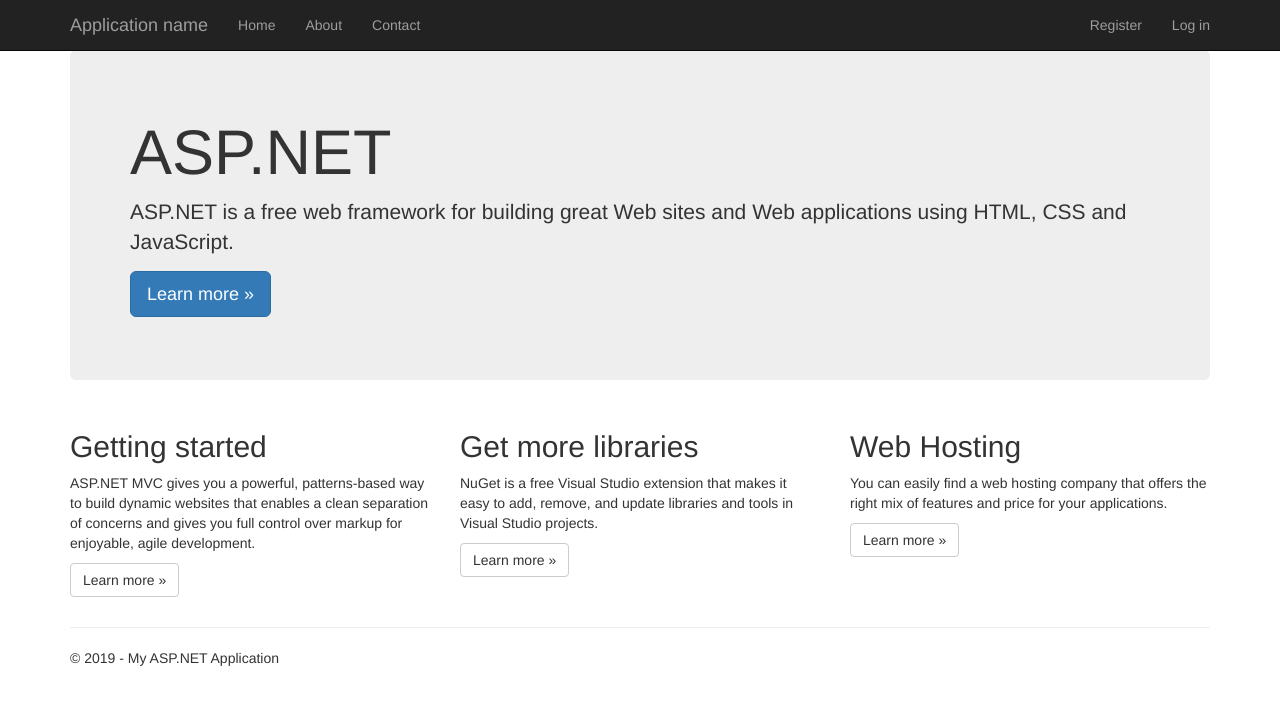
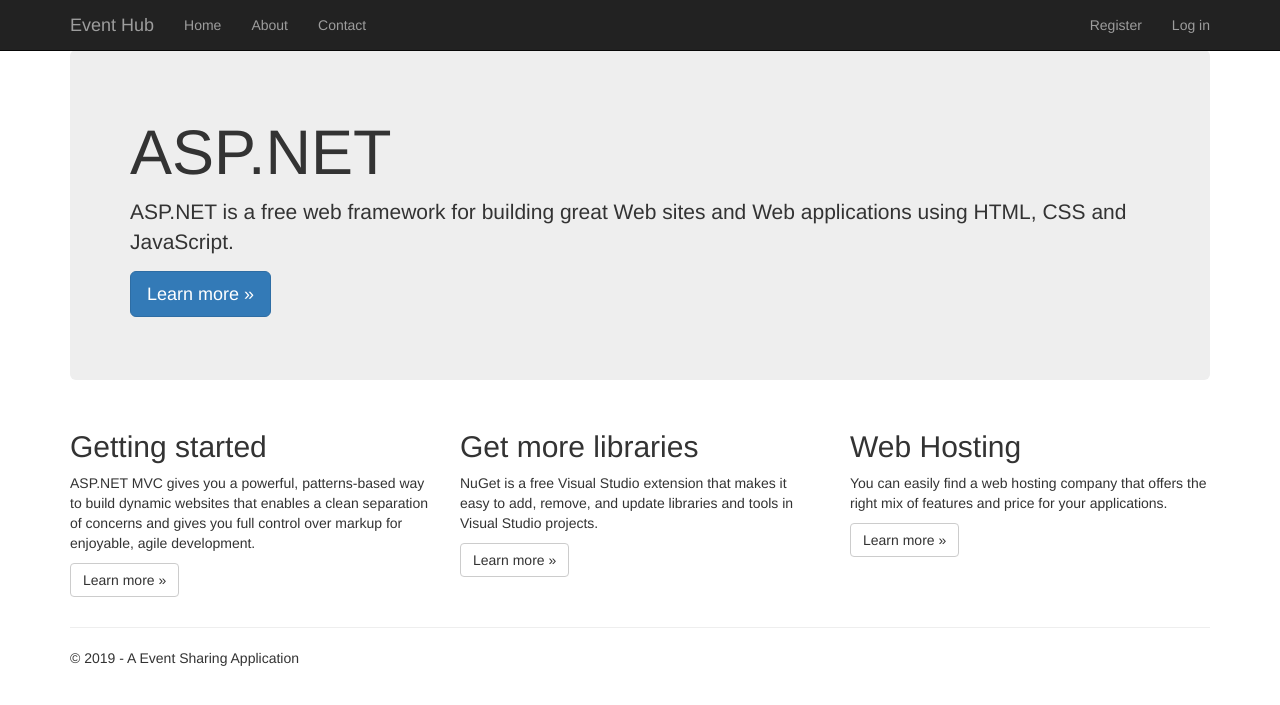
Before and after one commit to kmrul/EventHub, an ASP.NET MVC app: page / in a window 1280 px wide. Shown: the top 705 px of the page. Run offline with ASP.NET Core 8 and stand-ins for ASP.NET MVC 5, Linux system fonts and the light colour scheme; the project's own start-up code is not run, and a stand-in starts its controllers and pages; some libraries are stand-ins or nearby versions.

Commit message:
changes event name

```diff
--- a/EventHub/Views/Shared/_Layout.cshtml
+++ b/EventHub/Views/Shared/_Layout.cshtml
@@ -3,7 +3,7 @@
 <head>
     <meta charset="utf-8" />
     <meta name="viewport" content="width=device-width, initial-scale=1.0">
-    <title>@ViewBag.Title - My ASP.NET Application</title>
+    <title>@ViewBag.Title - A Event Sharing Application</title>
     @Styles.Render("~/Content/css")
     @Scripts.Render("~/bundles/modernizr")
 
@@ -17,11 +17,12 @@
                     <span class="icon-bar"></span>
                     <span class="icon-bar"></span>
                 </button>
-                @Html.ActionLink("Application name", "Index", "Home", new { area = "" }, new { @class = "navbar-brand" })
+                @Html.ActionLink("Event Hub", "Index", "Home", new { area = "" }, new { @class = "navbar-brand" })
             </div>
             <div class="navbar-collapse collapse">
                 <ul class="nav navbar-nav">
                     <li>@Html.ActionLink("Home", "Index", "Home")</li>
+
                     <li>@Html.ActionLink("About", "About", "Home")</li>
                     <li>@Html.ActionLink("Contact", "Contact", "Home")</li>
                 </ul>
@@ -33,7 +34,7 @@
         @RenderBody()
         <hr />
         <footer>
-            <p>&copy; @DateTime.Now.Year - My ASP.NET Application</p>
+            <p>&copy; @DateTime.Now.Year - A Event Sharing Application</p>
         </footer>
     </div>
 
```
Also changed, not shown: 4 other files.
